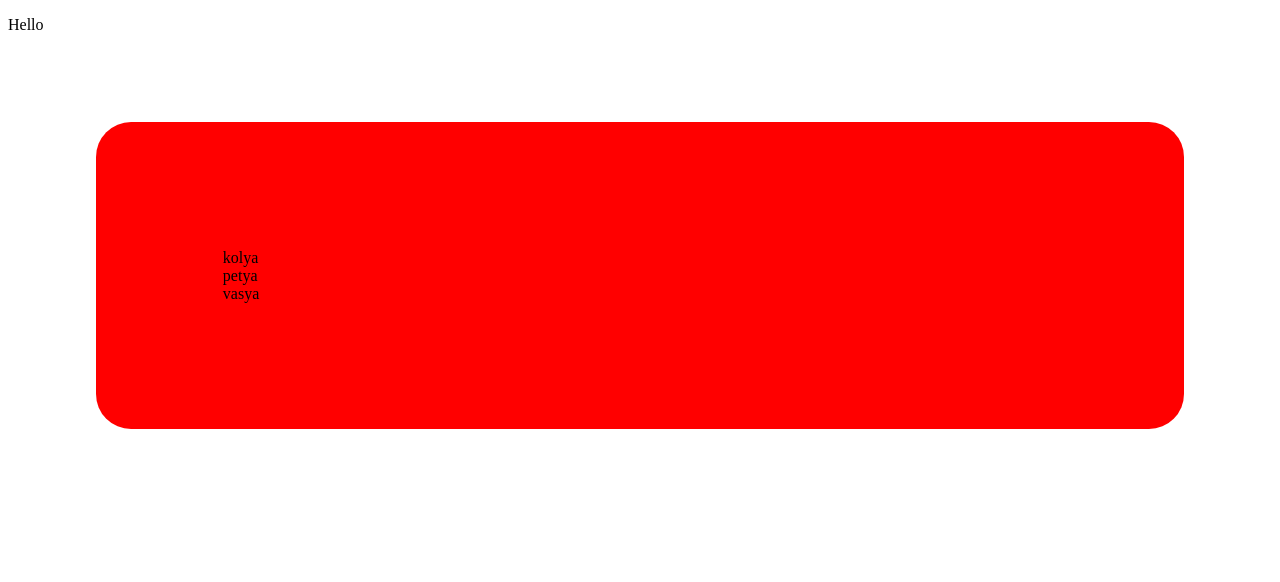
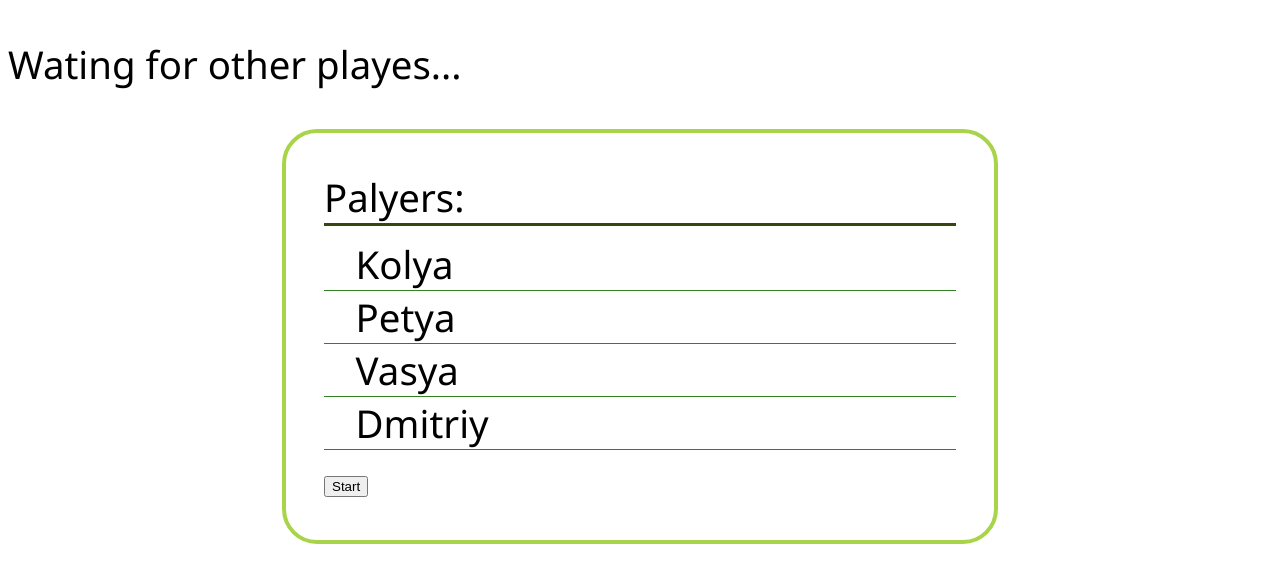
Before and after one commit to denvery31/Vue_js_test, a Vue app: page / in a window 1280 px wide. Shown: the top 582 px of the page. Built offline with nearby package versions, Linux system fonts and the light colour scheme.

Commit message:
addded css 2

```diff
--- a/src/App.vue
+++ b/src/App.vue
@@ -1,9 +1,13 @@
 <template>
-  <p>Hello</p>
+  <p>Wating for other playes...</p>
   <div class="p_block">
-    <div v-for="player in palyers" :key="player.name" class="player">
-      {{ player.name }}
+    <p class="p_top">Palyers:</p>
+    <div class="p_playres">
+      <div v-for="player in palyers" :key="player.name" class="player">
+        <p>{{ player.name }}</p>
+      </div>
     </div>
+    <button>Start</button>
   </div>
 </template>
 
@@ -15,16 +19,20 @@ export default {
     return {
       palyers: [
         {
-          name: "kolya",
+          name: "Kolya",
           age: 25,
         },
         {
-          name: "petya",
+          name: "Petya",
           age: 20,
         },
         {
-          name: "vasya",
+          name: "Vasya",
           age: 30,
+        },
+        {
+          name: "Dmitriy",
+          age: 12,
         },
       ],
     };
@@ -35,10 +43,38 @@ export default {
 </script>
 
 <style>
+@import url("https://fonts.googleapis.com/css2?family=Noto+Sans&display=swap");
+body {
+  font-family: "Noto Sans", sans-serif;
+  font-size: 2.4rem;
+}
+
+.p_playres {
+  max-width: 100%;
+}
+
+.p_playres p {
+  max-width: 90%;
+  margin: auto;
+}
+
+.p_playres > .player {
+  border-bottom: 0.1rem solid rgb(52, 129, 35);
+}
+
+.p_top {
+  border-bottom: 0.2rem solid rgb(53, 70, 15);
+  margin: 0;
+  margin-bottom: 2%;
+}
+
 .p_block {
-  background-color: red;
-  padding: 10%;
-  margin: 7%;
+  padding: 3%;
+
+  max-width: 50%;
+  margin: auto;
+
+  border: 0.3rem solid rgb(168, 212, 73);
   border-radius: 35px;
 }
 </style>
```
